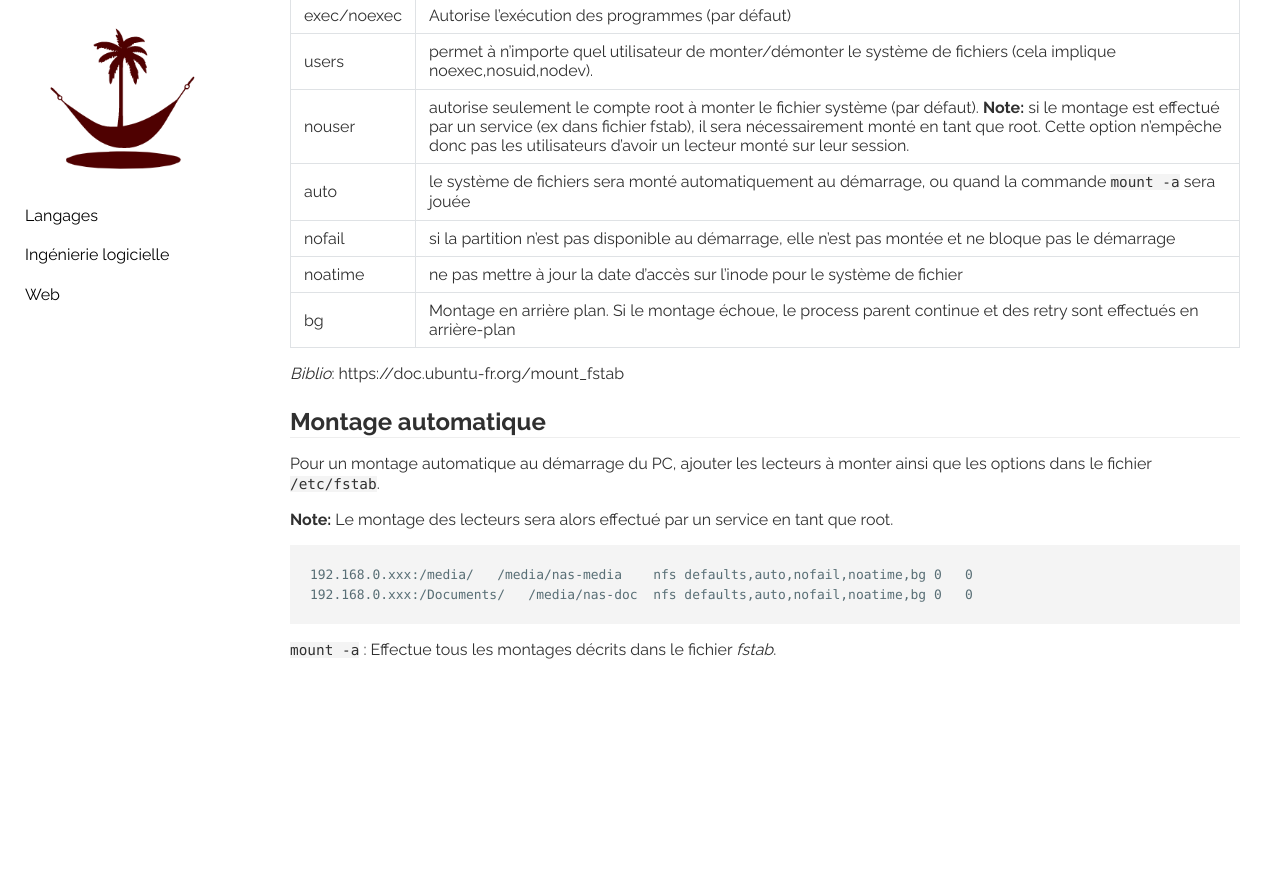
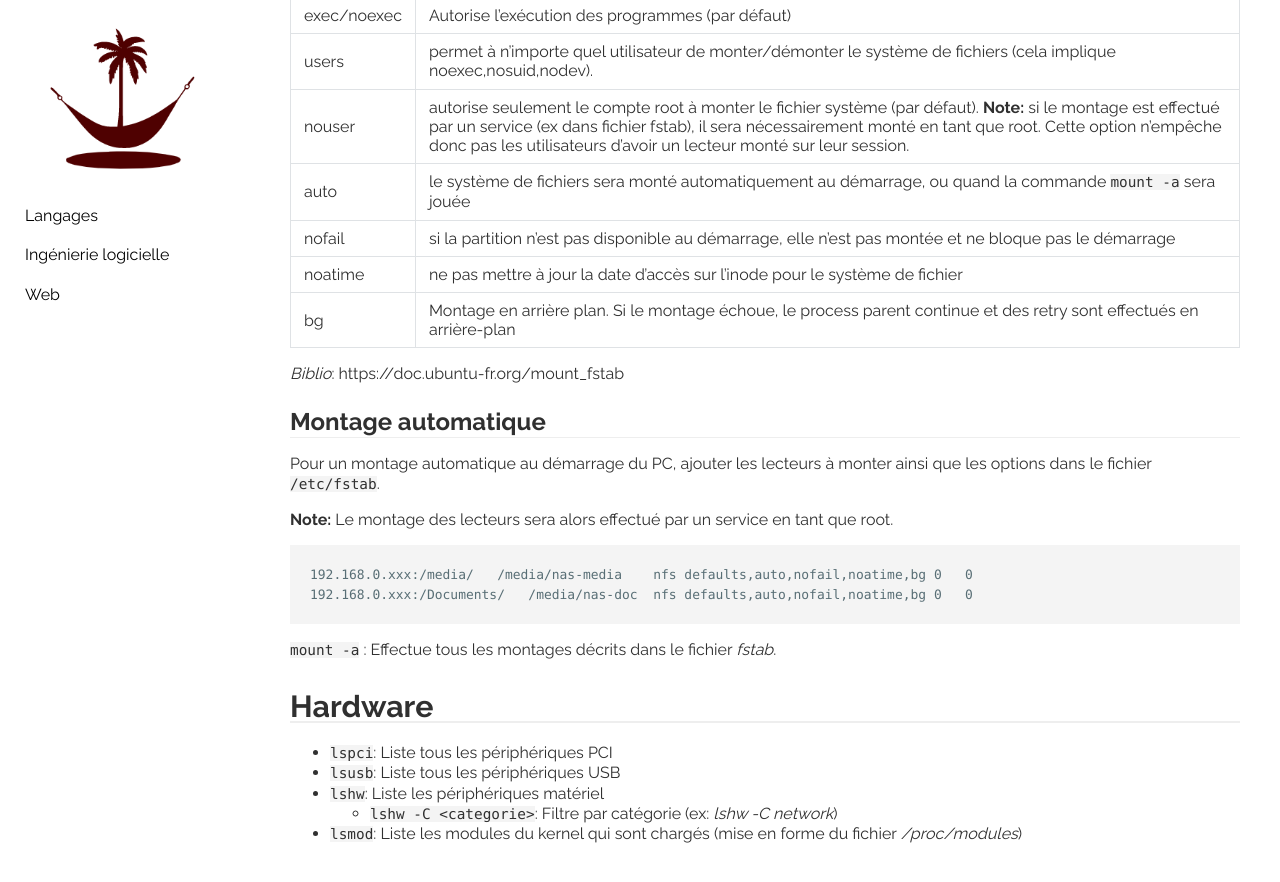
Before and after one commit to behej/lazyjekyll, a Jekyll site: the page built from _sweng/linux.md, in a window 1280 px wide and 900 px high, scrolled down 2059 px. Shown: the top 882 px of the window. Built offline with Jekyll 4.4.1, drawn with Linux system fonts in a browser that asks for light colours; before the commit the page ends 2775 px from its top, so only the background shows below that.

Commit message:
[work #78] a few hardware diag commands

````diff
--- a/_sweng/linux.md
+++ b/_sweng/linux.md
@@ -100,3 +100,12 @@ Pour un montage automatique au démarrage du PC, ajouter les lecteurs à monter
 ```
 
 `mount -a` : Effectue tous les montages décrits dans le fichier *fstab*.
+
+
+# Hardware
+
+* `lspci`: Liste tous les périphériques PCI
+* `lsusb`: Liste tous les périphériques USB
+* `lshw`: Liste les périphériques matériel
+  * `lshw -C <categorie>`: Filtre par catégorie (ex: *lshw -C network*)
+* `lsmod`: Liste les modules du kernel qui sont chargés (mise en forme du fichier */proc/modules*)
````
